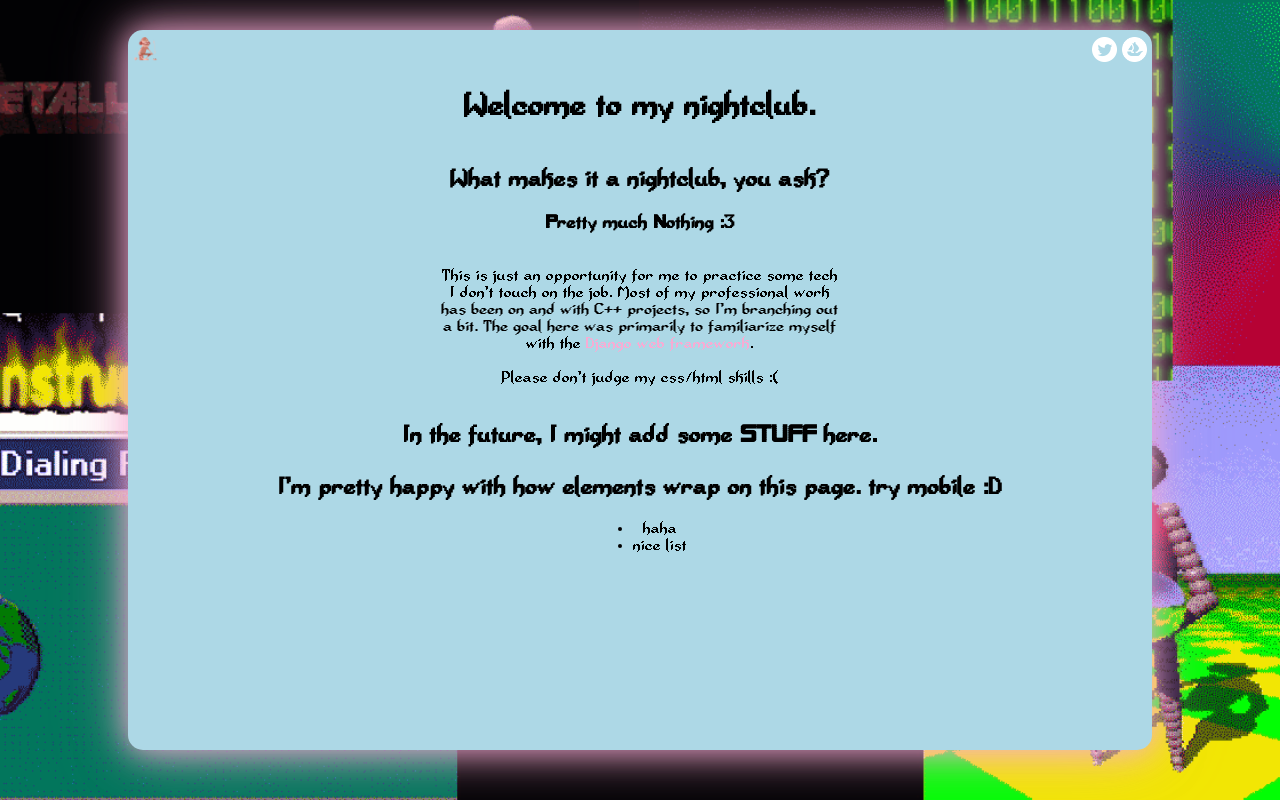
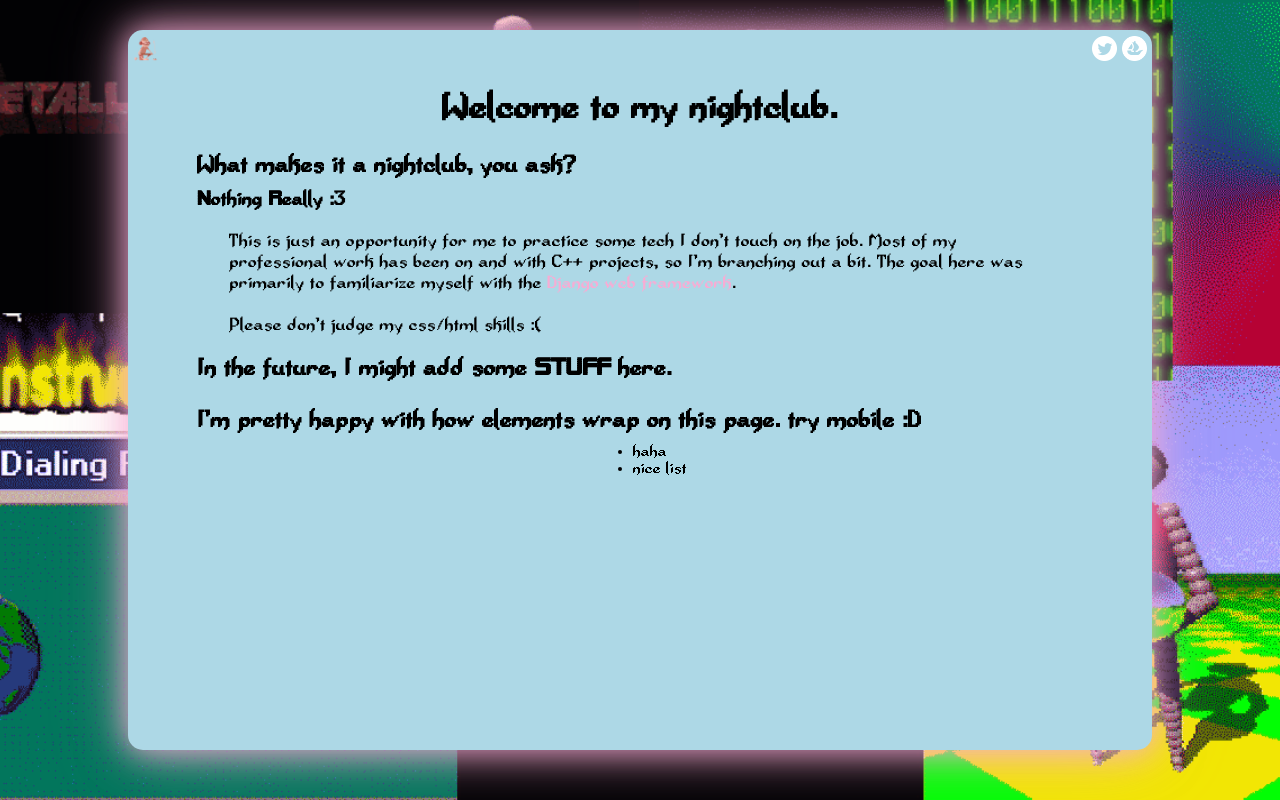
Before and after one commit to nekklebu/nightclub-reloaded, a Django app: page / in a window 1280 px wide. Run offline with Django 5.2, Linux system fonts and the light colour scheme.

Commit message:
Updated styling/formatting of the actual page contents. Added a link back to home. Cute hover effect.

```diff
--- a/static/css/home.css
+++ b/static/css/home.css
@@ -1,7 +1,8 @@
 :root {
     --club-pink: 247, 172, 212;
-    --club-seafoam: 172, 247, 207;
-    --background: url('../imgs/background.gif')
+    --background: url('../imgs/background.gif');
+    --default-font-sz: 16px;
+    --page-margin: 64px;
 }
 
 @font-face {
@@ -30,27 +31,34 @@
 html, body {
     height: 100%;
     margin: 0;
-    padding: 0;
     background: var(--background) no-repeat center center fixed;
     background-size: cover;
     font-family: "Adventurer" !important;
     display: flex;
     flex-direction: column;
-    text-align: center;
+    text-align: left;
 }
 
 p {
-    display: inline-block;
-    max-width: 400px;
-    margin: 0, 64px, 0, 64px
+    font-size: 18px;
+    margin: 20px calc(var(--page-margin) + 32px);
+}
+h1 {
+    font-size: 36px;
+    text-align: center;
+}
+h2 {
+    font-size: 24px;
+    margin: 10px var(--page-margin);
 }
 
+h3 {
+    font-size: 20px;
+    margin: 10px var(--page-margin);
+}
 
-h1 {
-    max-width: 90vw;
-    display: inline-block;
-    text-align: inherit;
-    margin: 0, 64px, 0, 64px
+.default-font-behavior {
+
 }
 
 img {
@@ -71,7 +79,7 @@ button {
 
 .main-menu {
     position: relative;
-    font-size: 26px;
+    font-size: var(--default-font-sz);
     cursor: pointer;
     padding-top: 6px;
 }
@@ -88,13 +96,12 @@ button {
     0 0 13px rgba(255,255,255,0.3);
     padding: 10px;
     flex-direction: column;
+    text-align: center;
 }
 
 .menu-dropdown a {
     display: block;
-    margin: 5px 0;
     font-family: "VCR MONO", sans-serif;
-    font-size: 16px;
     color: lightblue;
     text-decoration: none;
 }
--- a/templates/base.html
+++ b/templates/base.html
@@ -15,6 +15,7 @@
                     <div class="main-menu">
                         <img src="{% static 'imgs/menu-guy.gif' %}" width="25" height="25">
                         <div class='menu-dropdown'>
+                            <a href="/">Home</a>
                             <a href="/projects/">Projects</a>
                             <a href="/blog/">Blog</a>
                             <a href="/admin/">Admin</a>
@@ -22,7 +23,7 @@
                     </div>
 
                     <div class='socials-links'>
-                        <a href="https://twitter.com/" class="header-link">
+                        <a href="https://twitter.com/k3estrogen" class="header-link">
                             <img class="twitterPng" alt="twitter_png" src="{% static 'imgs/twitter.png' %}" width="25" height="25">
                         </a>
                         <a href="https://opensea.io/nightsakura" class="header-link">
--- a/templates/home.html
+++ b/templates/home.html
@@ -12,8 +12,8 @@
         <div class="body-bg">
             <h2 class="brand">What makes it a nightclub, you ask?</h2>
             <h3>
-                <span class="brand-text">P</span>retty much
-                <span class="brand-text">N</span>othing :3
+                <span class="brand-text">N</span>othing
+                <span class="brand-text">R</span>eally :3
             </h3>
             <p class="landing-main-text">
             This is just an opportunity for me to practice some tech I don't touch on the job.
```
